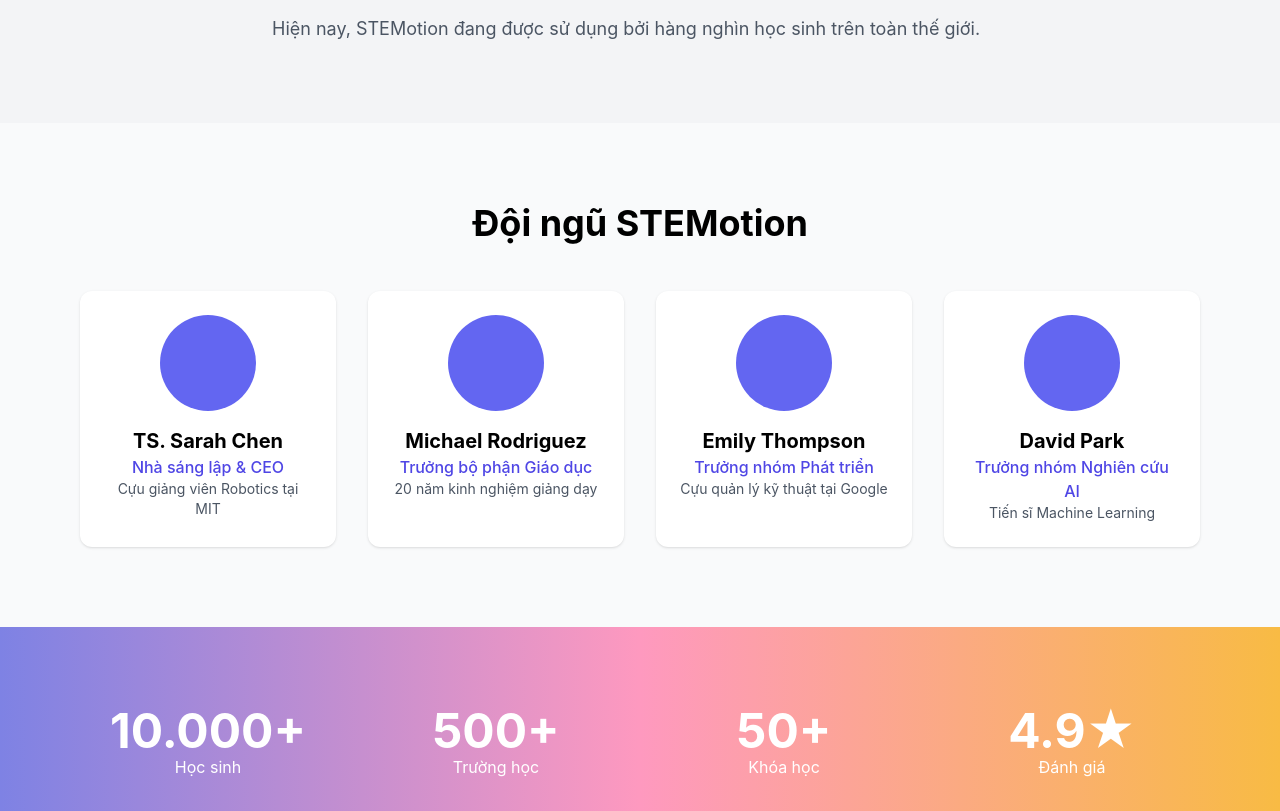
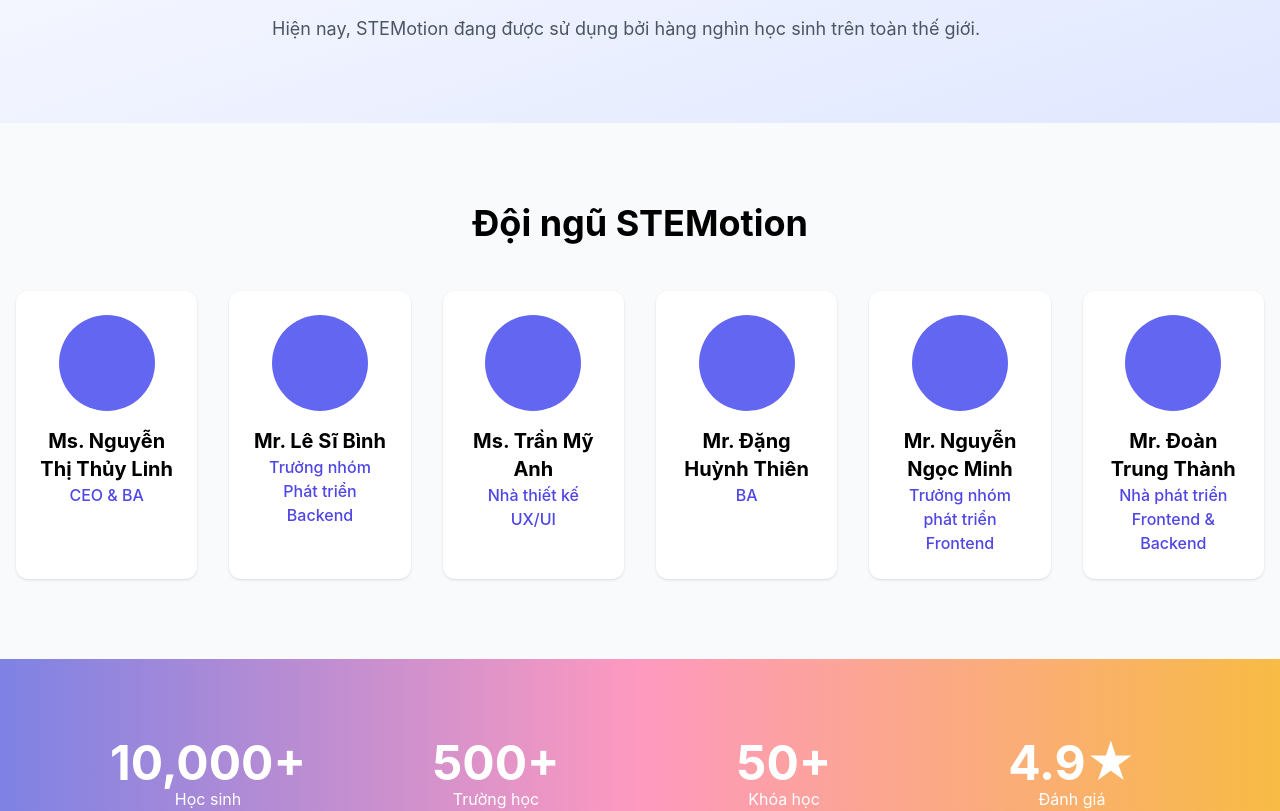
Before and after one commit to PainInVein/StemotionFEDep, a React (Vite) app: page /about-us in a window 1280 px wide. Shown: the part 1260-2071 px from the top of the page. Built offline with nearby package versions, Linux system fonts and the light colour scheme; no server answers.

Commit message:
Update UI Course Detail

```diff
--- a/src/components/common/Button.jsx
+++ b/src/components/common/Button.jsx
@@ -1,12 +1,47 @@
 import React from "react";
 
-export default function Button({ children, onClick, className = "" }){
+const SIZE_STYLES = {
+  sm: "text-base md:text-lg py-2 md:py-3 px-4",
+  md: "text-xl md:text-2xl py-3 md:py-4 px-6",
+  lg: "text-2xl md:text-[32px] py-4 md:py-5 px-8",
+};
+
+export default function Button({
+  children,
+  onClick,
+  className = "",
+
+  // Custom colors (Tailwind class strings)
+  bgColor = "bg-[#7491FF]",
+  hoverBgColor = "hover:bg-brand-blue/90",
+  textColor = "text-white",
+
+  // Size: "sm" | "md" | "lg"
+  size = "lg",
+
+  // Other useful props (optional)
+  type = "button",
+  disabled = false,
+}) {
+  const sizeClass = SIZE_STYLES[size] || SIZE_STYLES.lg;
+
   return (
     <button
+      type={type}
       onClick={onClick}
-      className={`px-4 py-2 rounded-md shadow-sm hover:brightness-95 ${className}`}
+      disabled={disabled}
+      className={`w-full ${bgColor} ${hoverBgColor} ${textColor}
+        transition-all font-bold ${sizeClass}
+        rounded-[54px] shadow-[inset_0_-4px_0_0_rgba(20,37,99,0.3)] font-brilliant
+        relative overflow-hidden group
+        disabled:opacity-60 disabled:cursor-not-allowed
+        ${className}`}
     >
-      {children}
+      <div
+        className="absolute inset-0 bg-gradient-to-r from-white/0 via-white/10 to-white/0 opacity-40
+                   group-hover:opacity-60 transition-opacity"
+      />
+      <span className="relative">{children}</span>
     </button>
   );
 }
--- /dev/null
+++ b/src/components/common/ChaosNumber.jsx
@@ -0,0 +1,25 @@
+import { useEffect, useState } from "react";
+
+export default function ChaosNumber({ target, duration = 1500 }) {
+  const [value, setValue] = useState(0);
+
+  useEffect(() => {
+    const startTime = Date.now();
+
+    const interval = setInterval(() => {
+      const elapsed = Date.now() - startTime;
+
+      if (elapsed >= duration) {
+        setValue(target);
+        clearInterval(interval);
+      } else {
+        const random = Math.floor(Math.random() * target);
+        setValue(random);
+      }
+    }, 50);
+
+    return () => clearInterval(interval);
+  }, [target, duration]);
+
+  return <span>{value.toLocaleString()}</span>;
+}
--- a/src/pages/Customer/AboutUsPage/About.jsx
+++ b/src/pages/Customer/AboutUsPage/About.jsx
@@ -5,6 +5,7 @@ import {
   FaHeart,
   FaAward,
 } from "react-icons/fa";
+import ChaosNumber from "../../../components/common/ChaosNumber";
 
 const About = () => {
   const values = [
@@ -36,24 +37,34 @@ const About = () => {
 
   const team = [
     {
-      name: "TS. Sarah Chen",
-      role: "Nhà sáng lập & CEO",
-      background: "Cựu giảng viên Robotics tại MIT",
+      name: "Ms. Nguyễn Thị Thủy Linh",
+      role: "CEO & BA",
+      background: "",
     },
     {
-      name: "Michael Rodriguez",
-      role: "Trưởng bộ phận Giáo dục",
-      background: "20 năm kinh nghiệm giảng dạy",
+      name: "Mr. Lê Sĩ Bình",
+      role: "Trưởng nhóm Phát triển Backend",
+      background: "",
     },
     {
-      name: "Emily Thompson",
-      role: "Trưởng nhóm Phát triển",
-      background: "Cựu quản lý kỹ thuật tại Google",
+      name: "Ms. Trần Mỹ Anh",
+      role: "Nhà thiết kế UX/UI",
+      background: "",
     },
     {
-      name: "David Park",
-      role: "Trưởng nhóm Nghiên cứu AI",
-      background: "Tiến sĩ Machine Learning",
+      name: "Mr. Đặng Huỳnh Thiên",
+      role: "BA",
+      background: "",
+    },
+    {
+      name: "Mr. Nguyễn Ngọc Minh",
+      role: "Trưởng nhóm phát triển Frontend",
+      background: "",
+    },
+    {
+      name: "Mr. Đoàn Trung Thành",
+      role: "Nhà phát triển Frontend & Backend",
+      background: "",
     },
   ];
 
@@ -79,7 +90,7 @@ const About = () => {
               key={index}
               className="bg-white rounded-xl p-8 shadow hover:shadow-lg transition"
             >
-              <div className="w-16 h-16 flex items-center justify-center rounded-full bg-indigo-500 mb-6">
+              <div className="w-16 h-16 flex items-center justify-center rounded-full  bg-[linear-gradient(135deg,_#7E82E4_0%,_#FE99BF_30%,_#FBA889_62%,_#F8BB44_81%)] mb-6">
                 <Icon className="text-white text-2xl" />
               </div>
               <h3 className="text-2xl font-bold mb-4">{item.title}</h3>
@@ -90,7 +101,7 @@ const About = () => {
       </section>
 
       {/* Câu chuyện */}
-      <section className="bg-gray-100 py-20">
+      <section className="bg-gradient-to-br from-white to-indigo-100 py-20">
         <div className="max-w-3xl mx-auto px-4">
           <h2 className="text-4xl font-bold mb-8 text-center">
             Câu chuyện của chúng tôi
@@ -113,11 +124,11 @@ const About = () => {
       </section>
 
       {/* Đội ngũ */}
-      <section className="max-w-6xl mx-auto px-4 py-20">
+      <section className="w-full mx-auto px-4 py-20">
         <h2 className="text-4xl font-bold mb-12 text-center">
           Đội ngũ STEMotion
         </h2>
-        <div className="grid md:grid-cols-2 lg:grid-cols-4 gap-8">
+        <div className="grid md:grid-cols-2 lg:grid-cols-6 gap-8">
           {team.map((member, index) => (
             <div
               key={index}
@@ -134,25 +145,38 @@ const About = () => {
 
       {/* Thống kê */}
       <section className="bg-gradient-to-r from-[#7E82E4] via-[#FE99BF] via-[#FBA889] to-[#F8BB44] text-white py-20">
+
         <div className="max-w-6xl mx-auto px-4 grid md:grid-cols-4 gap-8 text-center">
           <div>
-            <div className="text-5xl font-bold">10.000+</div>
+            <div className="text-5xl font-bold">
+              <ChaosNumber target={10000} />+
+            </div>
             <div>Học sinh</div>
           </div>
+
           <div>
-            <div className="text-5xl font-bold">500+</div>
+            <div className="text-5xl font-bold">
+              <ChaosNumber target={500} />+
+            </div>
             <div>Trường học</div>
           </div>
+
           <div>
-            <div className="text-5xl font-bold">50+</div>
+            <div className="text-5xl font-bold">
+              <ChaosNumber target={50} />+
+            </div>
             <div>Khóa học</div>
           </div>
+
           <div>
-            <div className="text-5xl font-bold">4.9★</div>
+            <div className="text-5xl font-bold">
+              <ChaosNumber target={4.9} />★
+            </div>
             <div>Đánh giá</div>
           </div>
         </div>
       </section>
+
     </div>
   );
 };
--- a/src/pages/Customer/CourseDetailPage/CourseDetail.jsx
+++ b/src/pages/Customer/CourseDetailPage/CourseDetail.jsx
@@ -5,6 +5,7 @@ import LessonView from "../../../components/common/LessonView"; // sửa path n
 
 import { FaPlayCircle, FaStar, FaTrophy, FaLock } from "react-icons/fa";
 import { FiCheckCircle, FiClock } from "react-icons/fi";
+import Button from "../../../components/common/Button";
 
 /* --- sample library (ReactJS) --- */
 const COURSE_LIBRARY = [
@@ -155,11 +156,10 @@ export default function CourseDetail() {
                       return (
                         <div
                           key={lesson.id}
-                          className={`p-3 rounded flex items-center justify-between transition ${
-                            locked
+                          className={`p-3 rounded flex items-center justify-between transition ${locked
                               ? "opacity-60 cursor-not-allowed"
                               : "cursor-pointer hover:bg-slate-50"
-                          }`}
+                            }`}
                           onClick={() => openLesson(lesson)}
                           role="button"
                           tabIndex={0}
@@ -214,7 +214,7 @@ export default function CourseDetail() {
           <aside className="lg:col-span-1">
             <div
               ref={timelineRef}
-              className="sticky top-24 bg-transparent p-4 rounded-xl"
+              className="sticky top-24 bg-transparent rounded-xl"
             >
               <div className="bg-white border border-slate-200 rounded-xl p-4 mb-4">
                 <div className="font-semibold mb-2">Theo dõi tiến độ</div>
@@ -232,22 +232,20 @@ export default function CourseDetail() {
                         <div
                           id={`tl-${lesson.id}`}
                           key={lesson.id}
-                          className={`flex items-start gap-3 py-3 px-2 rounded transition ${
-                            locked
+                          className={`flex items-start gap-3 py-3 px-2 rounded transition ${locked
                               ? "opacity-60 cursor-not-allowed"
                               : "cursor-pointer hover:bg-slate-50"
-                          }`}
+                            }`}
                           onClick={() => openLesson(lesson)}
                         >
                           <div className="flex flex-col items-center">
                             <div
-                              className={`h-3 w-3 rounded-full ${
-                                status === "completed"
+                              className={`h-3 w-3 rounded-full ${status === "completed"
                                   ? "bg-green-500"
                                   : status === "current"
-                                  ? "bg-sky-500"
-                                  : "bg-gray-300"
-                              }`}
+                                    ? "bg-sky-500"
+                                    : "bg-gray-300"
+                                }`}
                             />
                             <div className="h-full w-[2px] bg-gray-200 mt-2" />
                           </div>
@@ -273,13 +271,16 @@ export default function CourseDetail() {
                   Thời gian ước tính: {course.estimatedTime}
                 </div>
 
-                <div className="mt-3">
+                {/* <div className="mt-3">
                   <Link
                     to="/student-signup"
                     className="inline-flex w-full items-center justify-center text-center bg-sky-600 text-white px-3 py-2 rounded-md hover:bg-sky-700 transition"
                   >
                     Bắt đầu khóa học
                   </Link>
+                </div> */}
+                <div className="mt-3">
+                  <Button size="sm" onClick={() => openLesson(course.sections[0].lessons[0])}>Bắt đầu khóa học</Button>
                 </div>
 
                 {/* optional: little badge */}
--- a/src/pages/Customer/LandingPage/sections/FeaturesSection.jsx
+++ b/src/pages/Customer/LandingPage/sections/FeaturesSection.jsx
@@ -74,13 +74,13 @@ export default function FeaturesSection() {
 
                     <div className="flex-1 p-6 md:p-10 flex flex-col items-center md:items-start space-y-6">
                         <Suspense fallback={<div className="text-gray-500">Đang tải lộ trình...</div>}>
-                            <div>
+                            <div className="mr-48">
                                 <Lesson status={progress.lesson1} to="#" />
                             </div>
-                            <div className="md:ml-60">
+                            <div className="ml-48 md:ml-60">
                                 <Lesson status={progress.lesson2} to="#" />
                             </div>
-                            <div>
+                            <div className="mr-48">
                                 <Lesson status={progress.lesson3} to="#" />
                             </div>
                         </Suspense>
@@ -92,8 +92,8 @@ export default function FeaturesSection() {
                     <div className="flex-1 px-6 py-16 md:px-10 md:py-40 flex justify-center md:justify-start">
                         <div className="flex gap-4 sm:gap-6">
                             <div className="flex-col justify-center items-center translate-y-10 md:translate-y-20">
-                                <div className="w-[120px] h-[120px] sm:w-[150px] sm:h-[150px] bg-gradient-to-r from-[#7E82E4] via-[#FE99BF] via-[#FBA889] to-[#F8BB44] rounded-full flex justify-center items-center">
-                                    <div className="w-[110px] h-[110px] sm:w-[140px] sm:h-[140px] bg-white rounded-full flex justify-center items-center">
+                                <div className="w-[100px] h-[100px] sm:w-[150px] sm:h-[150px] bg-gradient-to-r from-[#7E82E4] via-[#FE99BF] via-[#FBA889] to-[#F8BB44] rounded-full flex justify-center items-center">
+                                    <div className="w-[90px] h-[90px] sm:w-[140px] sm:h-[140px] bg-white rounded-full flex justify-center items-center">
                                         <HiOutlineBolt className="w-[50px] h-[50px] sm:w-[70px] sm:h-[70px] text-[#7E82E4]" />
                                     </div>
                                 </div>
@@ -101,8 +101,8 @@ export default function FeaturesSection() {
                             </div>
 
                             <div className="flex-col justify-center items-center translate-y-0">
-                                <div className="w-[120px] h-[120px] sm:w-[150px] sm:h-[150px] bg-gradient-to-r from-[#7E82E4] via-[#FE99BF] via-[#FBA889] to-[#F8BB44] rounded-full flex justify-center items-center">
-                                    <div className="w-[110px] h-[110px] sm:w-[140px] sm:h-[140px] bg-white rounded-full flex justify-center items-center">
+                                <div className="w-[100px] h-[100px] sm:w-[150px] sm:h-[150px] bg-gradient-to-r from-[#7E82E4] via-[#FE99BF] via-[#FBA889] to-[#F8BB44] rounded-full flex justify-center items-center">
+                                    <div className="w-[90px] h-[90px] sm:w-[140px] sm:h-[140px] bg-white rounded-full flex justify-center items-center">
                                         <HiOutlineBolt className="w-[50px] h-[50px] sm:w-[70px] sm:h-[70px] text-[#7E82E4]" />
                                     </div>
                                 </div>
@@ -110,8 +110,8 @@ export default function FeaturesSection() {
                             </div>
 
                             <div className="flex-col justify-center items-center -translate-y-10 md:-translate-y-20">
-                                <div className="w-[120px] h-[120px] sm:w-[150px] sm:h-[150px] bg-[#C2C2C2] rounded-full flex justify-center items-center">
-                                    <div className="w-[110px] h-[110px] sm:w-[140px] sm:h-[140px] bg-white rounded-full flex justify-center items-center">
+                                <div className="w-[100px] h-[100px] sm:w-[150px] sm:h-[150px] bg-[#C2C2C2] rounded-full flex justify-center items-center">
+                                    <div className="w-[90px] h-[90px] sm:w-[140px] sm:h-[140px] bg-white rounded-full flex justify-center items-center">
                                         <HiBolt className="w-[50px] h-[50px] sm:w-[70px] sm:h-[70px] text-[#E5E5E5]" />
                                     </div>
                                 </div>
```
